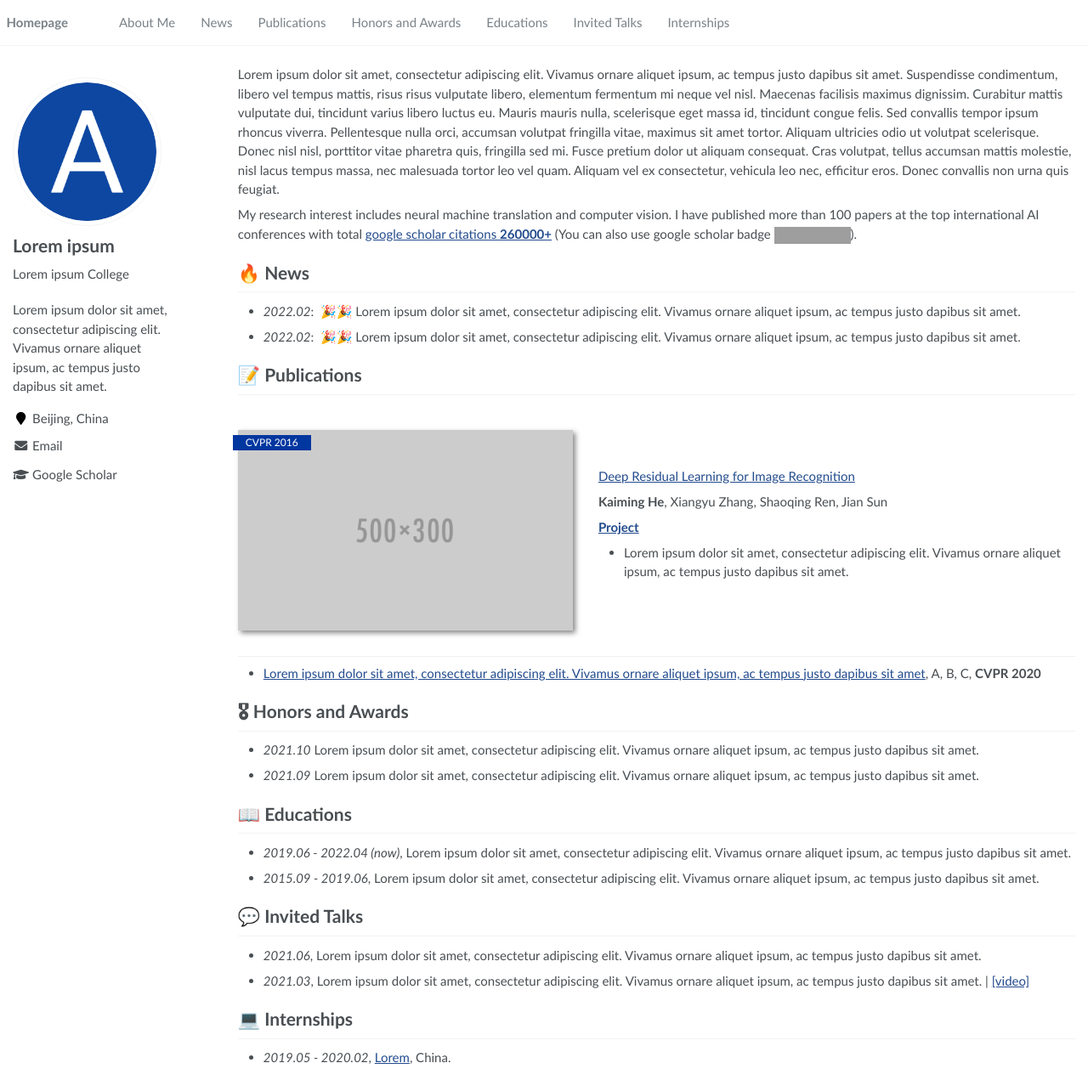
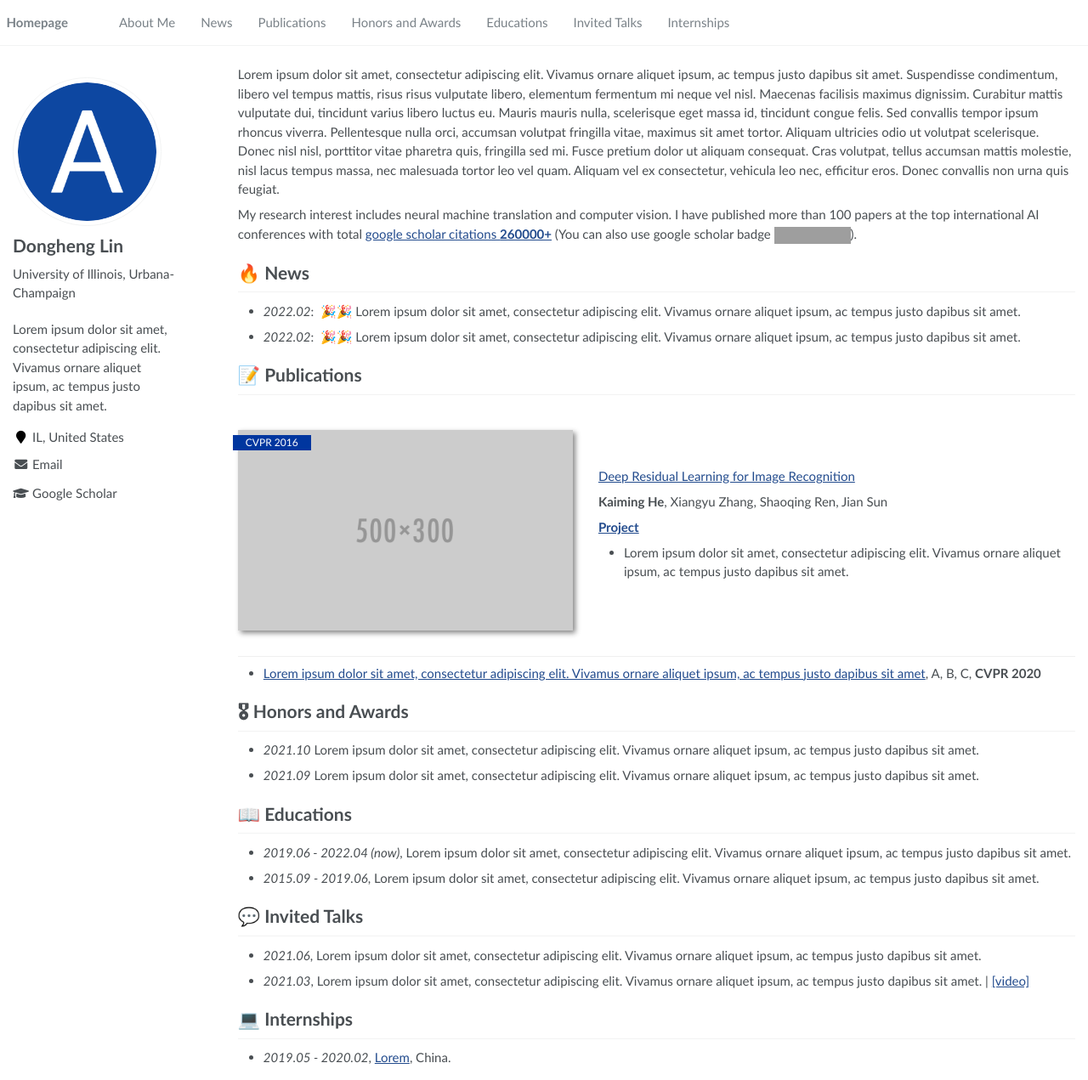
Before and after one commit to RayeRen/acad-homepage.github.io, a Jekyll site: the page built from _pages/about.md, in a window 1280 px wide and 1271 px high. Shown: the whole window at 85% size. Built offline with Jekyll 4.4.1, drawn with Linux system fonts in a browser that asks for light colours; grey boxes are pictures that could not be loaded.

Commit message:
Update _config.yml

```diff
--- a/_config.yml
+++ b/_config.yml
@@ -6,9 +6,9 @@
 # `jekyll serve`. If you change this file, please restart the server process.
 
 # Site Settings
-title                    : "Lorem ipsum"
+title                    : "Dongheng Lin"
 description              : "Lorem ipsum dolor sit amet, consectetur adipiscing elit. Vivamus ornare aliquet ipsum, ac tempus justo dapibus sit amet. "
-repository               : "RayeRen/acad-homepage.github.io"
+repository               : "Rathgrith/Rathgrith.github.io"
 google_scholar_stats_use_cdn : true
 
 # google analytics
@@ -21,14 +21,14 @@ baidu_site_verification  :  # get baidu_site_verification from https://ziyuan.ba
 
 # Site Author
 author:
-  name             : "Lorem ipsum"
+  name             : "Dongheng Lin"
   avatar           : "images/android-chrome-512x512.png"
-  bio              : "Lorem ipsum College"
-  location         : "Beijing, China"
+  bio              : "University of Illinois, Urbana-Champaign"
+  location         : "IL, United States"
   employer         :
   pubmed           :
   googlescholar    : "https://scholar.google.com/citations?user=YOUR_GOOGLE_SCHOLAR_ID"
-  email            : "Lorem@ipsum.com"
+  email            : "dl58@illinois.edu"
   researchgate     :  # e.g., "https://www.researchgate.net/profile/yourprofile"
   uri              :
   bitbucket        :
```
